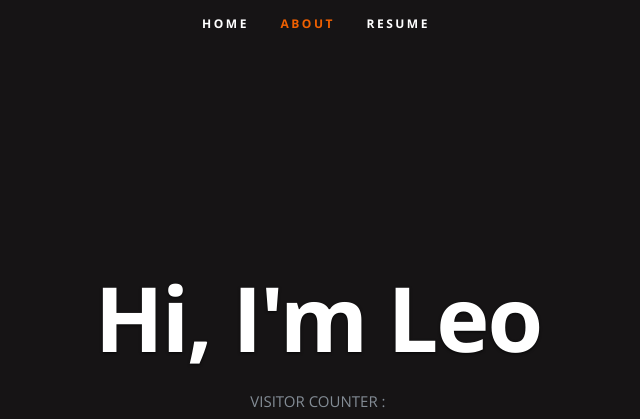
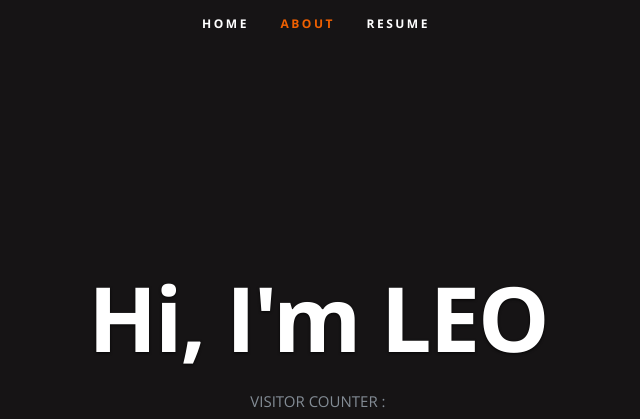
Before and after one commit to Arash97-Projects/Azure-Curriculum, a plain HTML site: page frontend/index.html in a window 1280 px wide. Shown: the top 419 px of the page, without its empty margins (324-964 px from the left). Drawn offline with nearby package versions, Linux system fonts and the light colour scheme.

Commit message:
test Html workflows

```diff
--- a/frontend/index.html
+++ b/frontend/index.html
@@ -54,7 +54,7 @@
 
       <div class="row banner">
          <div class="banner-text">
-            <h1 class="responsive-headline">Hi, I'm Leo</h1>
+            <h1 class="responsive-headline">Hi, I'm LEO</h1>
 
             <p> VISITOR COUNTER : <a id="counter"></a></p>
             <ul class="social">
```
